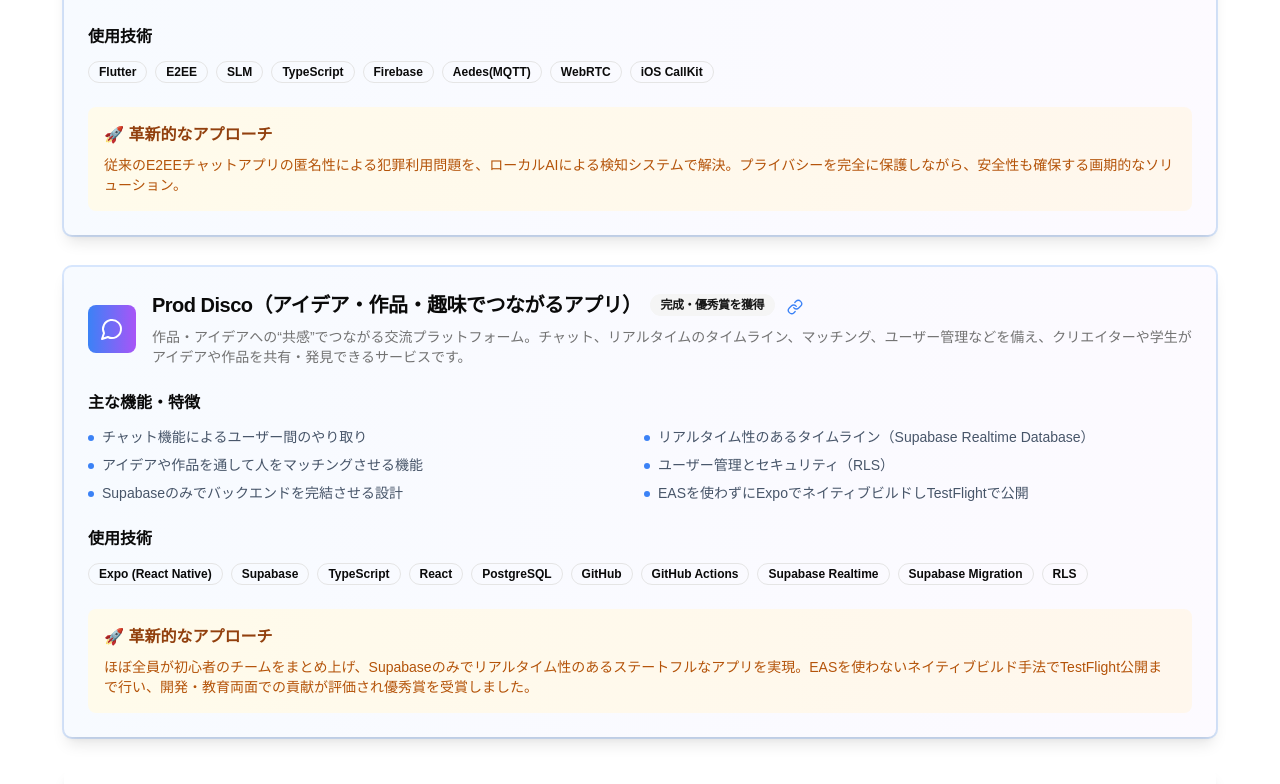
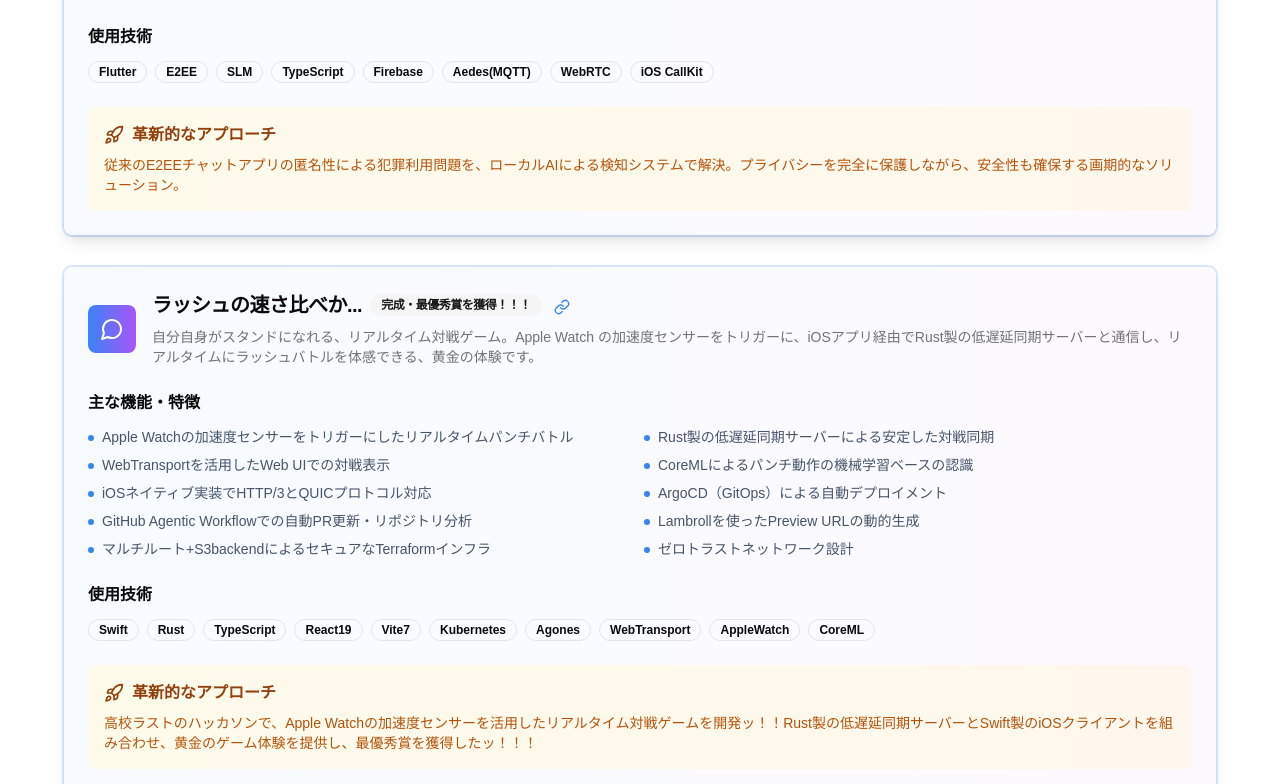
Before and after one commit to yomi4486/new_portfolio, a Next.js app: page / in a window 1280 px wide. Shown: the part 2105-2889 px from the top of the page. Built offline with nearby package versions, Linux system fonts and the light colour scheme.

Commit message:
Chore: 前のハッカソンのプロジェクト追記した

```diff
--- a/components/about-section.tsx
+++ b/components/about-section.tsx
@@ -47,7 +47,7 @@ export function AboutSection() {
               </p>
               <p className="text-slate-600 dark:text-slate-300">
                 Gitを使った協調開発やモダンな開発手法も学んでいます。
-                また、過去にはOS開発にも挑戦するなど、低レベルから高レベルまで幅広い技術に興味を持っています。
+                また、過去にはOS開発にも挑戦するなど、低レベルから高レベルまで色々な技術に興味を持っています。
               </p>
               <p className="text-slate-600 dark:text-slate-300">
                 ロードバイクやカメラが趣味。ヒトリエが好きです。最近ギターに興味を持ち始めました。
--- a/components/contact-section.tsx
+++ b/components/contact-section.tsx
@@ -1,7 +1,7 @@
 import { Card, CardContent, CardHeader, CardTitle } from "@/components/ui/card"
 import { Button } from "@/components/ui/button"
 import { Badge } from "@/components/ui/badge"
-import { Github, Mail, Twitter } from "lucide-react"
+import { Github, Mail, Twitter, Target } from "lucide-react"
 import Link from "next/link"
 
 export function ContactSection() {
@@ -89,7 +89,7 @@ export function ContactSection() {
 
         <div className="mt-12 text-center">
           <div className="p-6 bg-gradient-to-r from-amber-50 to-orange-50 dark:from-amber-900/20 dark:to-orange-900/20 rounded-lg">
-            <h4 className="font-semibold text-amber-800 dark:text-amber-200 mb-2">🎯 現在の目標</h4>
+            <h4 className="font-semibold text-amber-800 dark:text-amber-200 mb-2">現在の目標</h4>
             <p className="text-sm text-amber-700 dark:text-amber-300">
               E2EEチャットアプリの完成とリリースを通じて、セキュリティとプライバシー保護の新しい標準を作ることを目指しています。
               この革新的なアプローチが、より安全で信頼できるコミュニケーション環境の実現に貢献できると信じています。
--- a/components/projects-section.tsx
+++ b/components/projects-section.tsx
@@ -1,7 +1,7 @@
 import { Card, CardContent, CardDescription, CardHeader, CardTitle } from "@/components/ui/card"
 import { Badge } from "@/components/ui/badge"
 import { Button } from "@/components/ui/button"
-import { Github, Shield, MessageCircle, Cpu, Link as LinkIcon } from "lucide-react"
+import { Github, Shield, MessageCircle, Cpu, Link as LinkIcon, Rocket } from "lucide-react"
 import Link from "next/link"
 
 export function ProjectsSection() {
@@ -21,6 +21,41 @@ export function ProjectsSection() {
       ],
       highlights: true,
       highlightMessage: "従来のE2EEチャットアプリの匿名性による犯罪利用問題を、ローカルAIによる検知システムで解決。プライバシーを完全に保護しながら、安全性も確保する画期的なソリューション。",
+    },
+    {
+      title: "ラッシュの速さ比べか...",
+      description:
+        "自分自身がスタンドになれる、リアルタイム対戦ゲーム。Apple Watch の加速度センサーをトリガーに、iOSアプリ経由でRust製の低遅延同期サーバーと通信し、リアルタイムにラッシュバトルを体感できる、黄金の体験です。",
+      icon: MessageCircle,
+      status: "完成・最優秀賞を獲得！！！",
+      technologies: [
+        "Swift",
+        "Rust",
+        "TypeScript",
+        "React19",
+        "Vite7",
+        "Kubernetes",
+        "Agones",
+        "WebTransport",
+        "AppleWatch",
+        "CoreML"
+      ],
+      features: [
+        "Apple Watchの加速度センサーをトリガーにしたリアルタイムパンチバトル",
+        "Rust製の低遅延同期サーバーによる安定した対戦同期",
+        "WebTransportを活用したWeb UIでの対戦表示",
+        "CoreMLによるパンチ動作の機械学習ベースの認識",
+        "iOSネイティブ実装でHTTP/3とQUICプロトコル対応",
+        "ArgoCD（GitOps）による自動デプロイメント",
+        "GitHub Agentic Workflowでの自動PR更新・リポジトリ分析",
+        "Lambrollを使ったPreview URLの動的生成",
+        "マルチルート+S3backendによるセキュアなTerraformインフラ",
+        "ゼロトラストネットワーク設計"
+      ],
+      highlights: true,
+      highlightMessage:
+        "高校ラストのハッカソンで、Apple Watchの加速度センサーを活用したリアルタイム対戦ゲームを開発ッ！！Rust製の低遅延同期サーバーとSwift製のiOSクライアントを組み合わせ、黄金のゲーム体験を提供し、最優秀賞を獲得したッ！！！",
+      link: "https://topaz.dev/projects/978eda4ec50d77a73f15",
     },
     {
       title: "Prod Disco（アイデア・作品・趣味でつながるアプリ）",
@@ -263,7 +298,7 @@ export function ProjectsSection() {
 
                 {project.highlights && (
                   <div className="p-4 bg-gradient-to-r from-amber-50 to-orange-50 dark:from-amber-900/20 dark:to-orange-900/20 rounded-lg">
-                    <h4 className="font-semibold text-amber-800 dark:text-amber-200 mb-2">🚀 革新的なアプローチ</h4>
+                    <h4 className="font-semibold text-amber-800 dark:text-amber-200 mb-2 flex items-center gap-2"><Rocket className="h-5 w-5" />革新的なアプローチ</h4>
                     <p className="text-sm text-amber-700 dark:text-amber-300">
                       {project.highlightMessage}
                     </p>
--- a/components/skills-section.tsx
+++ b/components/skills-section.tsx
@@ -201,20 +201,20 @@ export function SkillsSection() {
         <div className="mt-12 text-center">
           <Card className="border-0 shadow-lg bg-gradient-to-r from-blue-50 to-purple-50 dark:from-blue-900/20 dark:to-purple-900/20">
             <CardContent className="p-8">
-              <h3 className="text-2xl font-bold mb-4">特別な経験</h3>
+              <h3 className="text-2xl font-bold mb-4">あぴーるぽいんと</h3>
               <div className="grid md:grid-cols-2 gap-6 text-left">
                 <div>
                   <h4 className="font-semibold mb-2">🧠 機械学習・AI</h4>
                   <p className="text-sm text-slate-600 dark:text-slate-300">
                     TensorFlow、Kerasを用いた畳み込みニューラルネットワークの実装経験。
-                    現在はローカルSLMをチャットアプリに統合する革新的なプロジェクトに取り組み中。
+                    現在はローカルSLMをチャットアプリに統合するプロジェクトに取り組み中。
                   </p>
                 </div>
                 <div>
                   <h4 className="font-semibold mb-2">💻 低レベル開発</h4>
                   <p className="text-sm text-slate-600 dark:text-slate-300">
                     QEMUを使用したOS開発経験。ハードウェアレベルからアプリケーションレベルまで、
-                    幅広い技術領域への深い理解を持つ。
+                    幅広い技術領域を触っています。（最近低レイヤーさわれてない...!）
                   </p>
                 </div>
               </div>
```
